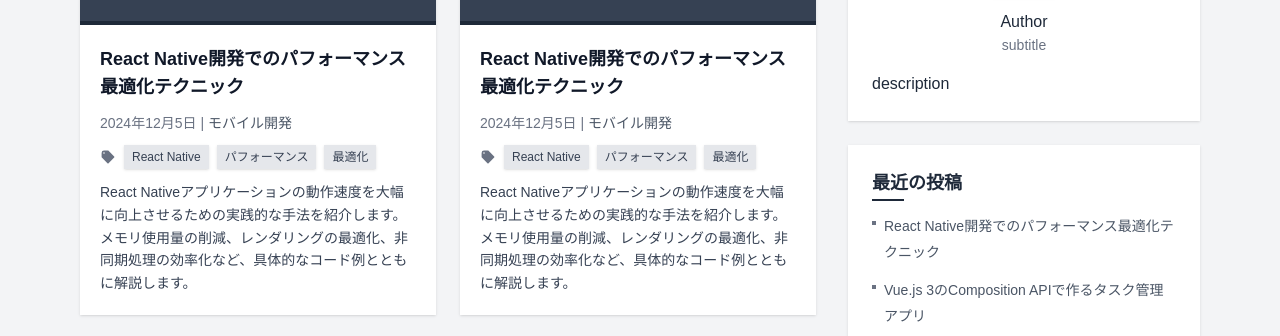
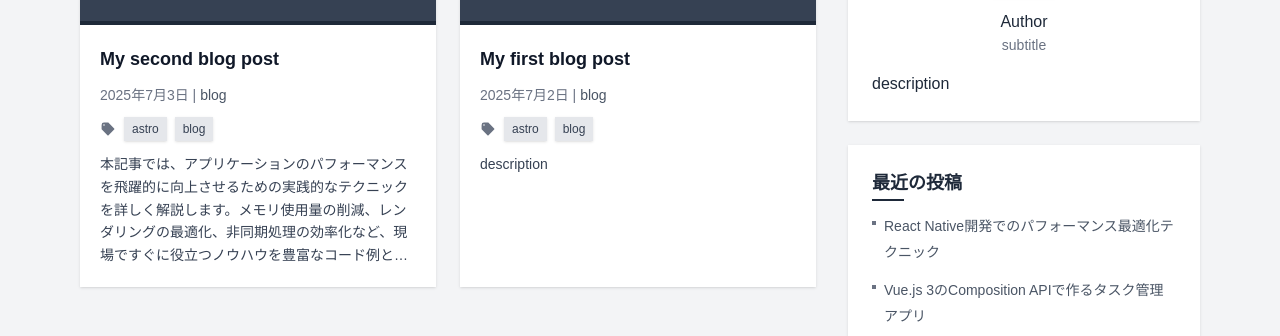
Before and after one commit to takaaat/astroblog, an Astro site: page / in a window 1280 px wide. Shown: the part 231-567 px from the top of the page. Built offline with nearby package versions, Linux system fonts and the light colour scheme; Astro itself is replaced by a stand-in of ours.

Commit message:
chore: ArticleCardにfrontmatterを渡して記事一覧を作成

```diff
--- a/src/components/ArticleCard.astro
+++ b/src/components/ArticleCard.astro
@@ -1,27 +1,30 @@
 ---
-
+const { frontmatter } = Astro.props;
+const date = new Date(frontmatter.pubDate);
+const dateText = `${date.getFullYear()}年${date.getMonth() + 1}月${date.getDate()}日`;
 ---
 
 <article class="bg-white shadow hover:shadow-md transition-shadow duration-300">
   <div
     class="h-40 bg-gray-700 flex items-center justify-center relative overflow-hidden"
   >
-    <span class="text-white text-3xl font-bold">RN</span>
+    <span class="text-white text-3xl font-bold">POST</span>
     <div class="absolute bottom-0 left-0 w-full h-1 bg-gray-800"></div>
   </div>
   <div class="p-5">
     <h2
       class="text-lg font-bold text-gray-900 mb-3 hover:text-gray-600 transition-colors relative"
     >
-      <a href="#">React Native開発でのパフォーマンス最適化テクニック</a>
+      <a href="#">{frontmatter.title}</a>
       <div
         class="absolute -left-3 top-0 w-1 h-full bg-gray-600 opacity-0 hover:opacity-100 transition-opacity duration-300"
       >
       </div>
     </h2>
     <div class="text-sm text-gray-500 mb-3">
-      <span>2024年12月5日</span> |
-      <span class="text-gray-600 font-medium">モバイル開発</span>
+      <span>{dateText}</span>
+      {frontmatter.category && "|"}
+      <span class="text-gray-600 font-medium">{frontmatter.category}</span>
     </div>
     <div class="flex items-center mb-3">
       <svg
@@ -35,21 +38,18 @@
           clip-rule="evenodd"></path>
       </svg>
       <div class="flex space-x-2">
-        <span class="bg-gray-200 text-gray-700 text-xs px-2 py-1 shadow-sm"
-          >React Native</span
-        >
-        <span class="bg-gray-200 text-gray-700 text-xs px-2 py-1 shadow-sm"
-          >パフォーマンス</span
-        >
-        <span class="bg-gray-200 text-gray-700 text-xs px-2 py-1 shadow-sm"
-          >最適化</span
-        >
+        {
+          frontmatter.tags.map((tag: string) => (
+            <span class="bg-gray-200 text-gray-700 text-xs px-2 py-1 shadow-sm">
+              {tag}
+            </span>
+          ))
+        }
       </div>
     </div>
     <div class="prose max-w-none">
-      <p class="text-gray-600 leading-relaxed text-sm">
-        React
-        Nativeアプリケーションの動作速度を大幅に向上させるための実践的な手法を紹介します。メモリ使用量の削減、レンダリングの最適化、非同期処理の効率化など、具体的なコード例とともに解説します。
+      <p class="text-gray-600 leading-relaxed text-sm line-clamp-5">
+        {frontmatter.description}
       </p>
     </div>
   </div>
--- a/src/pages/index.astro
+++ b/src/pages/index.astro
@@ -4,6 +4,8 @@ import AuthorCard from "../components/AuthorCard.astro";
 import CategoriesCard from "../components/CategoriesCard.astro";
 import RecentPostsCard from "../components/RecentPostsCard.astro";
 import BaseLayout from "../layouts/BaseLayout.astro";
+
+const allPosts = await Astro.glob("../pages/posts/*.md");
 ---
 
 <BaseLayout>
@@ -13,12 +15,11 @@ import BaseLayout from "../layouts/BaseLayout.astro";
       <div class="sm:col-span-2">
         <!-- Articles Grid -->
         <div class="grid grid-cols-1 sm:grid-cols-2 gap-6">
-          <ArticleCard />
-          <ArticleCard />
-          <ArticleCard />
-          <ArticleCard />
-          <ArticleCard />
-          <ArticleCard />
+          {
+            allPosts.map((post) => (
+              <ArticleCard frontmatter={post.frontmatter} />
+            ))
+          }
         </div>
       </div>
 
--- /dev/null
+++ b/src/pages/posts/post-1 copy.md
@@ -0,0 +1,12 @@
+---
+layout: "../../layouts/MarkdownPostLayout.astro"
+title: "My second blog post"
+pubDate: 2025-07-03
+description: "本記事では、アプリケーションのパフォーマンスを飛躍的に向上させるための実践的なテクニックを詳しく解説します。メモリ使用量の削減、レンダリングの最適化、非同期処理の効率化など、現場ですぐに役立つノウハウを豊富なコード例とともに紹介します。また、パフォーマンス改善のためのツールの使い方や、よくある落とし穴とその回避方法についても触れ、初心者から中級者まで幅広い読者にとって有益な内容となっています。アプリケーションの速度や安定性を高めたい方は、ぜひご一読ください。"
+tags: ["astro", "blog"]
+category: "blog"
+---
+
+## hello world
+
+This is my first blog post.
--- a/src/pages/posts/post-1.md
+++ b/src/pages/posts/post-1.md
@@ -4,6 +4,7 @@ title: "My first blog post"
 pubDate: 2025-07-02
 description: "description"
 tags: ["astro", "blog"]
+category: "blog"
 ---
 
 ## hello world
```
